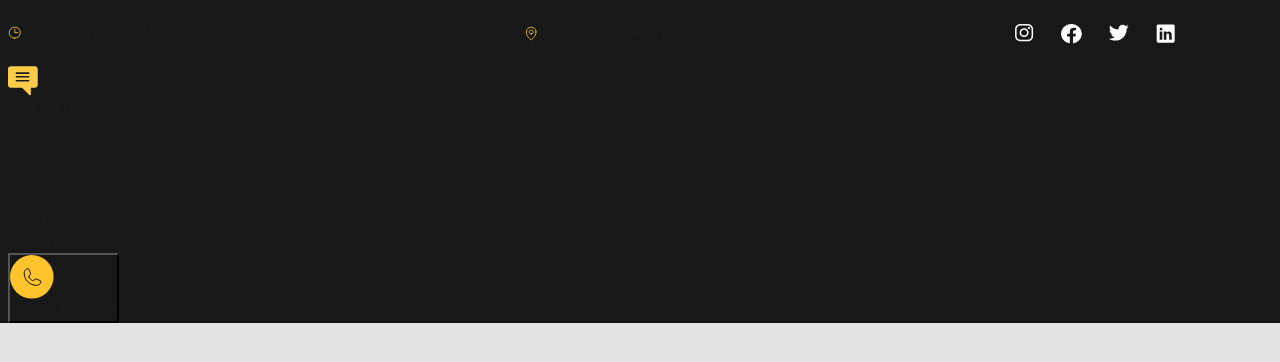
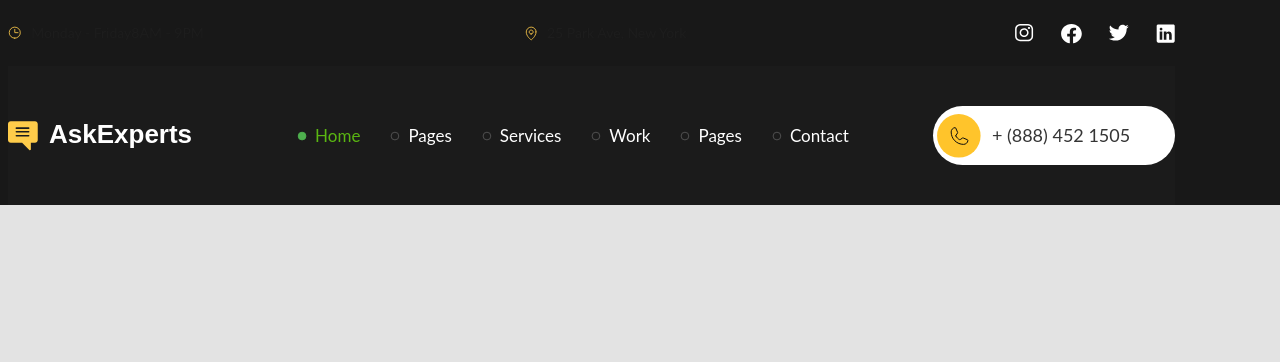
Before and after one commit to kojitaka0/frontend-project, a website built with Vite: page index.html in a window 1280 px wide. Built offline with nearby package versions, Linux system fonts and the light colour scheme.

Commit message:
container-header-nav

```diff
--- a/index.html
+++ b/index.html
@@ -66,18 +66,31 @@
             </div>
             <nav class="nav">
               <ul class="nav__list">
-                <li class="nav__item"><a href="#" class="nav__link">Home</a></li>
-                <li class="nav__item"><a href="#" class="nav__link">Pages</a></li>
-                <li class="nav__item"><a href="#" class="nav__link">Services</a></li>
-                <li class="nav__item"><a href="#" class="nav__link">Work</a></li>
-                <li class="nav__item"><a href="#" class="nav__link">Pages</a></li>
-                <li class="nav__item"><a href="#" class="nav__link">Contact</a></li>
+                <li class="nav__item"><svg width="10" height="10" viewBox="0 0 10 10" fill="none" xmlns="http://www.w3.org/2000/svg">
+                  <circle cx="5.06963" cy="5.05108" r="3.83793" fill="#4EAF4E" stroke="#4EAF4E" stroke-width="0.984887" />
+                  </svg><a href="#" class="nav__link"><h2 style="color: #5AB612;">Home</h2></a>
+                </li>
+                <li class="nav__item"><svg width="10" height="10" viewBox="0 0 10 10" fill="none" xmlns="http://www.w3.org/2000/svg">
+  <circle cx="4.95537" cy="5.05108" r="3.83793" stroke="#515151" stroke-width="0.984887" />
+</svg><a href="#" class="nav__link">Pages</a></li>
+                <li class="nav__item"><svg width="10" height="10" viewBox="0 0 10 10" fill="none" xmlns="http://www.w3.org/2000/svg">
+  <circle cx="4.95537" cy="5.05108" r="3.83793" stroke="#515151" stroke-width="0.984887" />
+</svg><a href="#" class="nav__link">Services</a></li>
+                <li class="nav__item"><svg width="10" height="10" viewBox="0 0 10 10" fill="none" xmlns="http://www.w3.org/2000/svg">
+  <circle cx="4.95537" cy="5.05108" r="3.83793" stroke="#515151" stroke-width="0.984887" />
+</svg><a href="#" class="nav__link">Work</a></li>
+                <li class="nav__item"><svg width="10" height="10" viewBox="0 0 10 10" fill="none" xmlns="http://www.w3.org/2000/svg">
+  <circle cx="4.95537" cy="5.05108" r="3.83793" stroke="#515151" stroke-width="0.984887" />
+</svg><a href="#" class="nav__link">Pages</a></li>
+                <li class="nav__item"><svg width="10" height="10" viewBox="0 0 10 10" fill="none" xmlns="http://www.w3.org/2000/svg">
+  <circle cx="4.95537" cy="5.05108" r="3.83793" stroke="#515151" stroke-width="0.984887" />
+</svg><a href="#" class="nav__link">Contact</a></li>
               </ul>
             </nav>
              <button class="btn-call"><svg width="44" height="44" viewBox="0 0 44 44" fill="none" xmlns="http://www.w3.org/2000/svg">
                   <circle cx="21.8213" cy="21.7676" r="21.7676" fill="#FFC42B" />
                   <path d="M18.9586 22.054C19.7098 23.6053 20.9641 24.8564 22.5173 25.6036C22.6319 25.6579 22.7586 25.6814 22.885 25.6718C23.0114 25.6622 23.1331 25.6198 23.2382 25.5489L25.5194 24.025C25.6202 23.9567 25.7367 23.9149 25.8579 23.9038C25.9792 23.8926 26.1013 23.9123 26.2129 23.9611L30.4834 25.7953C30.6293 25.856 30.7513 25.963 30.8304 26.0999C30.9096 26.2368 30.9415 26.3958 30.9214 26.5526C30.786 27.6091 30.2704 28.58 29.4709 29.2837C28.6715 29.9874 27.643 30.3757 26.5779 30.376C23.2866 30.376 20.1301 29.0685 17.8028 26.7412C15.4754 24.4139 14.168 21.2574 14.168 17.9661C14.1682 16.901 14.5565 15.8725 15.2602 15.073C15.964 14.2736 16.9349 13.7579 17.9913 13.6226C18.1481 13.6024 18.3072 13.6344 18.4441 13.7135C18.5809 13.7927 18.6879 13.9146 18.7487 14.0606L20.5828 18.3402C20.6305 18.45 20.6505 18.5699 20.6409 18.6892C20.6314 18.8085 20.5926 18.9237 20.5281 19.0245L19.0042 21.3423C18.9363 21.4471 18.8965 21.5676 18.8885 21.6922C18.8806 21.8168 18.9047 21.9414 18.9586 22.054V22.054Z" stroke="#0D0D0D" stroke-linecap="round" stroke-linejoin="round" />
-                </svg><h2>+ (888) 452 1505</h2>
+                </svg><h2 width: 139px; height: 29px;>+ (888) 452 1505</h2>
             </button>
           </div>
         </div>
--- a/src/index.css
+++ b/src/index.css
@@ -5,3 +5,5 @@
 @import './styles/components/container.css';
 @import './styles/components/header.css';
 @import './styles/colors/font.css';
+@import './styles/components/nav.css';
+@import './styles/components/button.css';
--- /dev/null
+++ b/src/styles/components/button.css
@@ -0,0 +1,19 @@
+.btn-call{
+    display: inline-flex;
+  align-items: center;
+  justify-content: center;
+  border: none;
+  background: #fff;
+  color: #353535;
+  border-radius: 42px;
+  padding: 8px 41px 8px 0px;
+  margin-left: 75px;
+  width: 244px;
+  height: 59px;
+  font-family: var(--font-family);
+font-weight: 400;
+font-size: 18px;
+line-height: 160%;
+color: #353535;
+  gap: 11px;
+}
--- a/src/styles/components/header.css
+++ b/src/styles/components/header.css
@@ -12,7 +12,7 @@
   background-color: var(--color-onyx)
 }
 .social-icons{
-    display: flex;
+  display: flex;
   justify-content: space-between;
   gap: 42px;
   height: 20px;
@@ -44,5 +44,19 @@
   height: 19px;
 }
 .container-header-nav{
-  background-color: ;
+  display: flex;
+  align-items: center;
+  background-color: var(--color-eerie-black);
+  width: 1167px;
+  height: 139px;
 }
+.logo{
+  display: flex;
+  gap: 11px;
+  font-family: var(--second-family);
+  font-weight: 600;
+  font-size: 26px;
+  line-height: 105%;
+  color: #fff;
+  padding-right: 105px;
+}
--- /dev/null
+++ b/src/styles/components/nav.css
@@ -0,0 +1,25 @@
+.nav {
+  padding-top: 55px;
+  padding-bottom: 55px;
+  padding-right:;
+}
+
+.nav__list {
+  display: flex;
+  gap: 30px;
+  color: var(--color-gray);
+    width: 561px;
+  height: 32px;
+
+
+}
+.nav__item{
+    display: flex;
+    align-items: center;
+    font-family: var(--font-family);
+font-weight: 400;
+font-size: 17px;
+line-height: 160%;
+color: #fff;
+    gap: 8px;
+}
```
